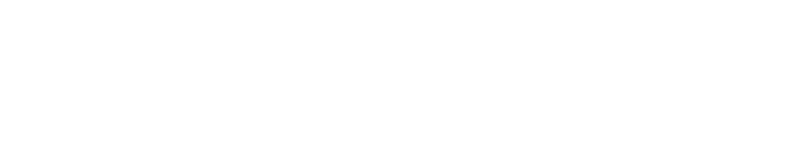
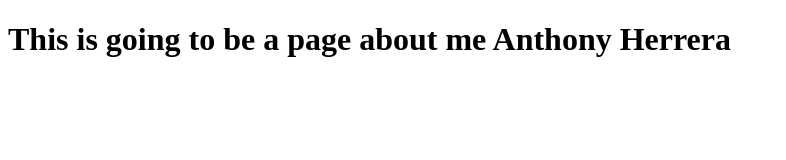
Before and after one commit to AnthonyHerrera08/Block10, a plain HTML site: page index.html in a window 1280 px wide. Shown: the whole page, without its empty margins (0-786 px from the left). Drawn offline with Linux system fonts and the light colour scheme.

Commit message:
new header

```diff
--- a/index.html
+++ b/index.html
@@ -6,6 +6,7 @@
     <meta name="viewport" content="width=device-width, initial-scale=1.0">
     <title>My personal Website!</title>
 </head>
+<header><h1>This is going to be a page about me Anthony Herrera</h1></header>
 <body>
 
 </body>
```
